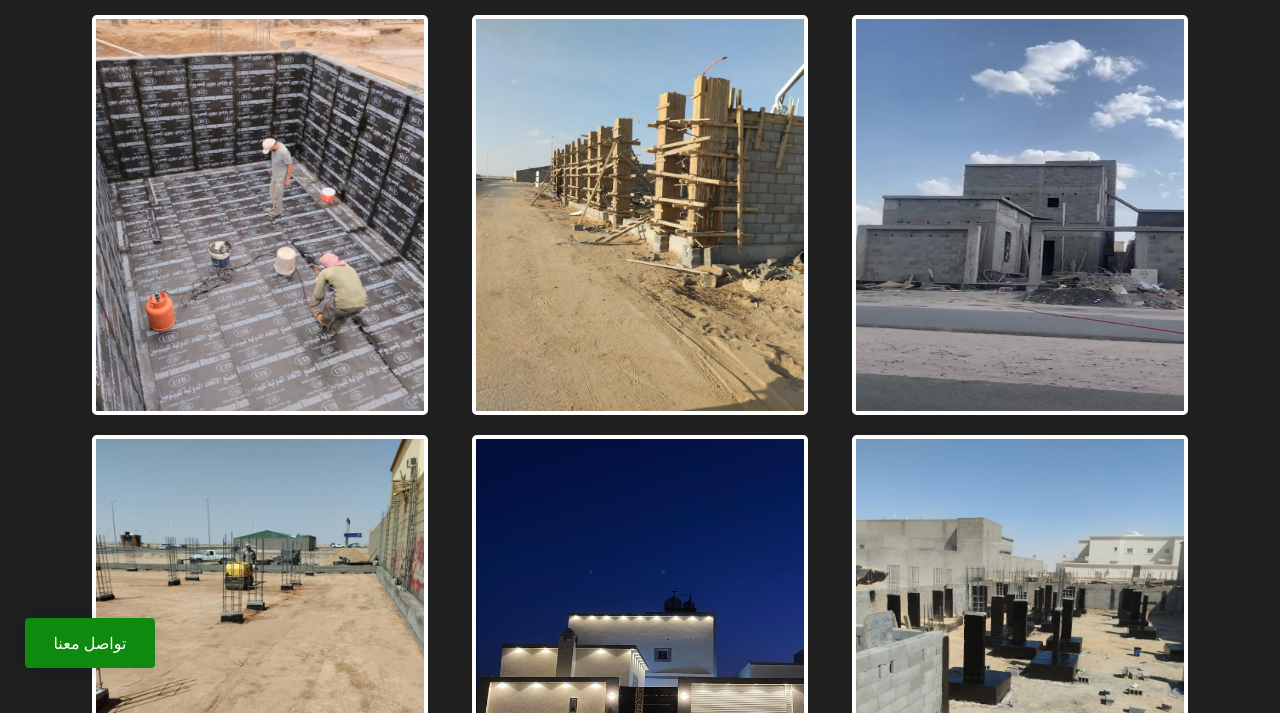
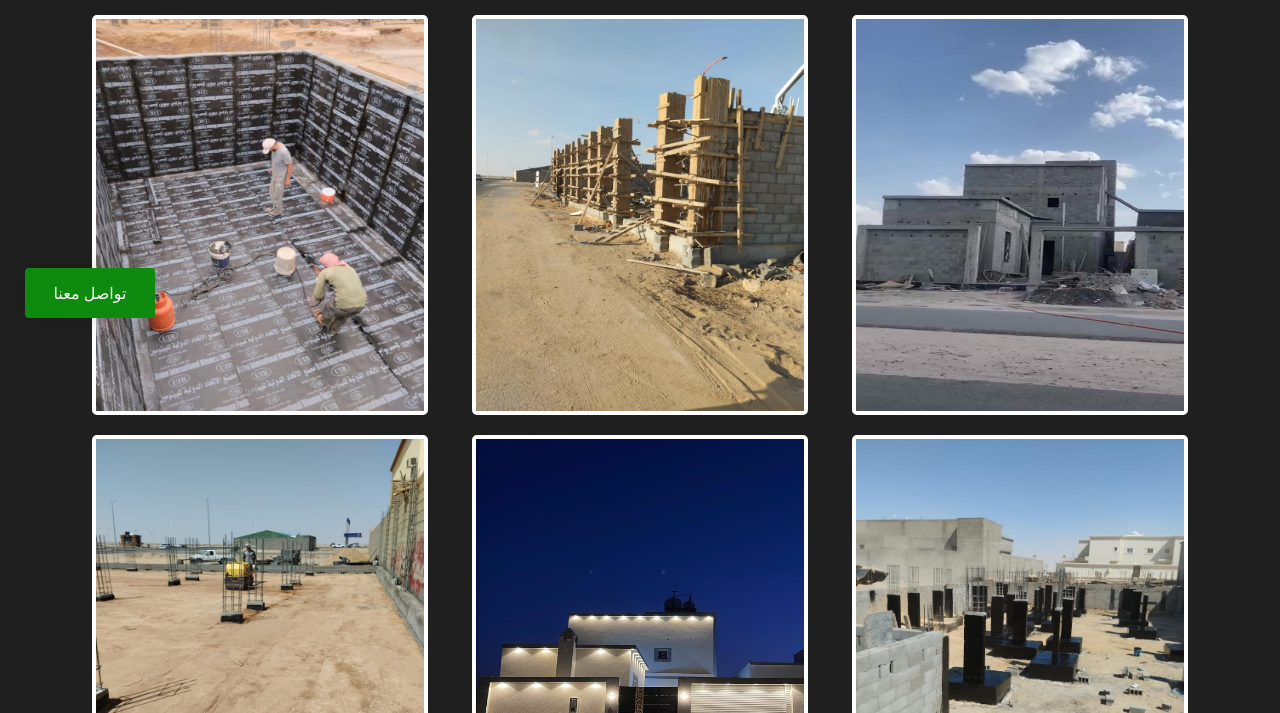
Before and after one commit to ahmedborhamm/fayal, a plain HTML site: page index.html in a window 1280 px wide. Shown: the part 87-800 px from the top of the page. Drawn offline with nearby package versions, Linux system fonts and the light colour scheme; files whose address does not match are found by name.

Commit message:
Update index.html

```diff
--- a/index.html
+++ b/index.html
@@ -107,7 +107,7 @@
 .menu .menu__btn {
   cursor: pointer;
   position: fixed;
-  top: 0;
+  top: -350px;
   left: 0;
   display: flex;
   align-items: center;
```
